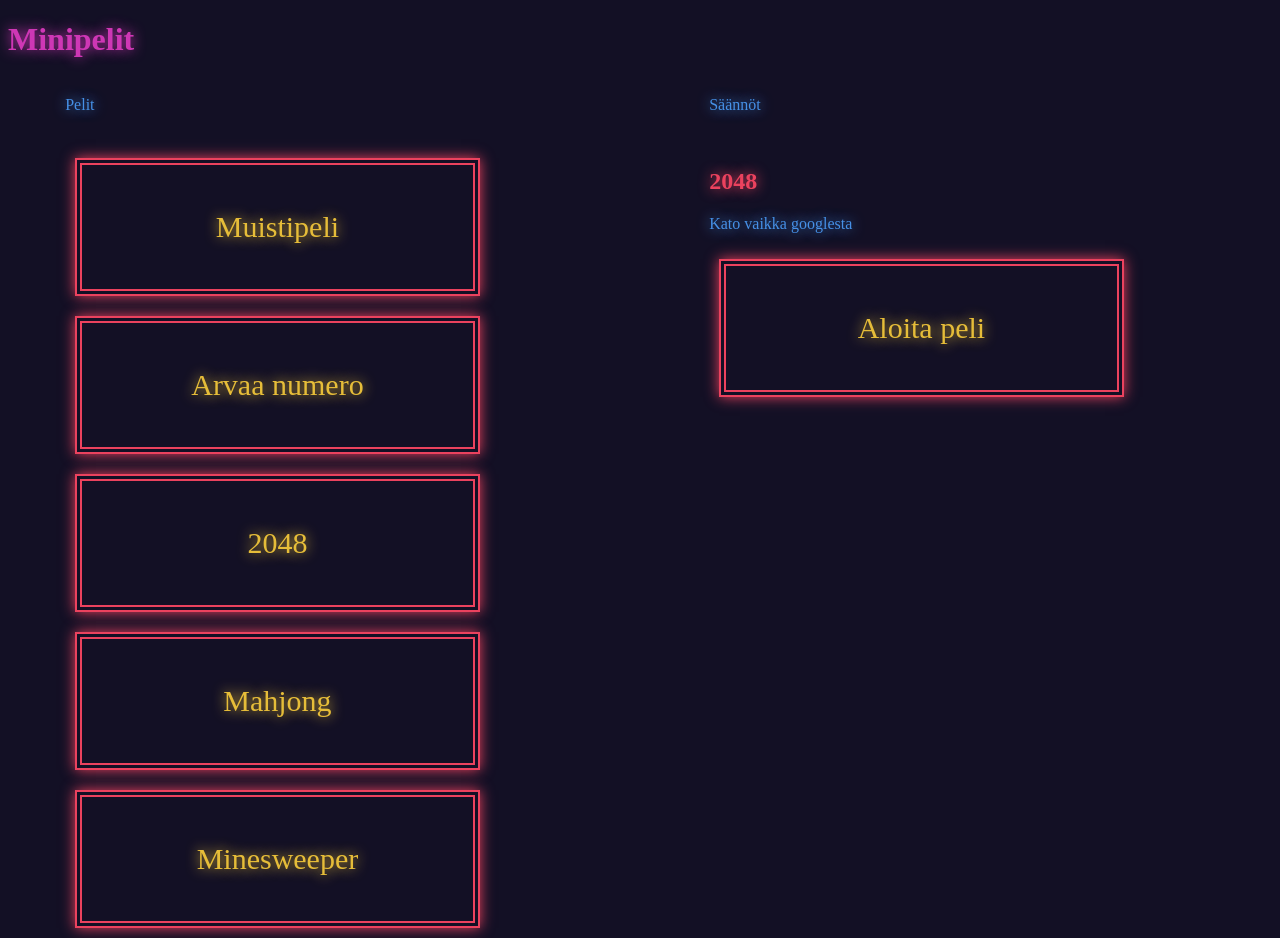
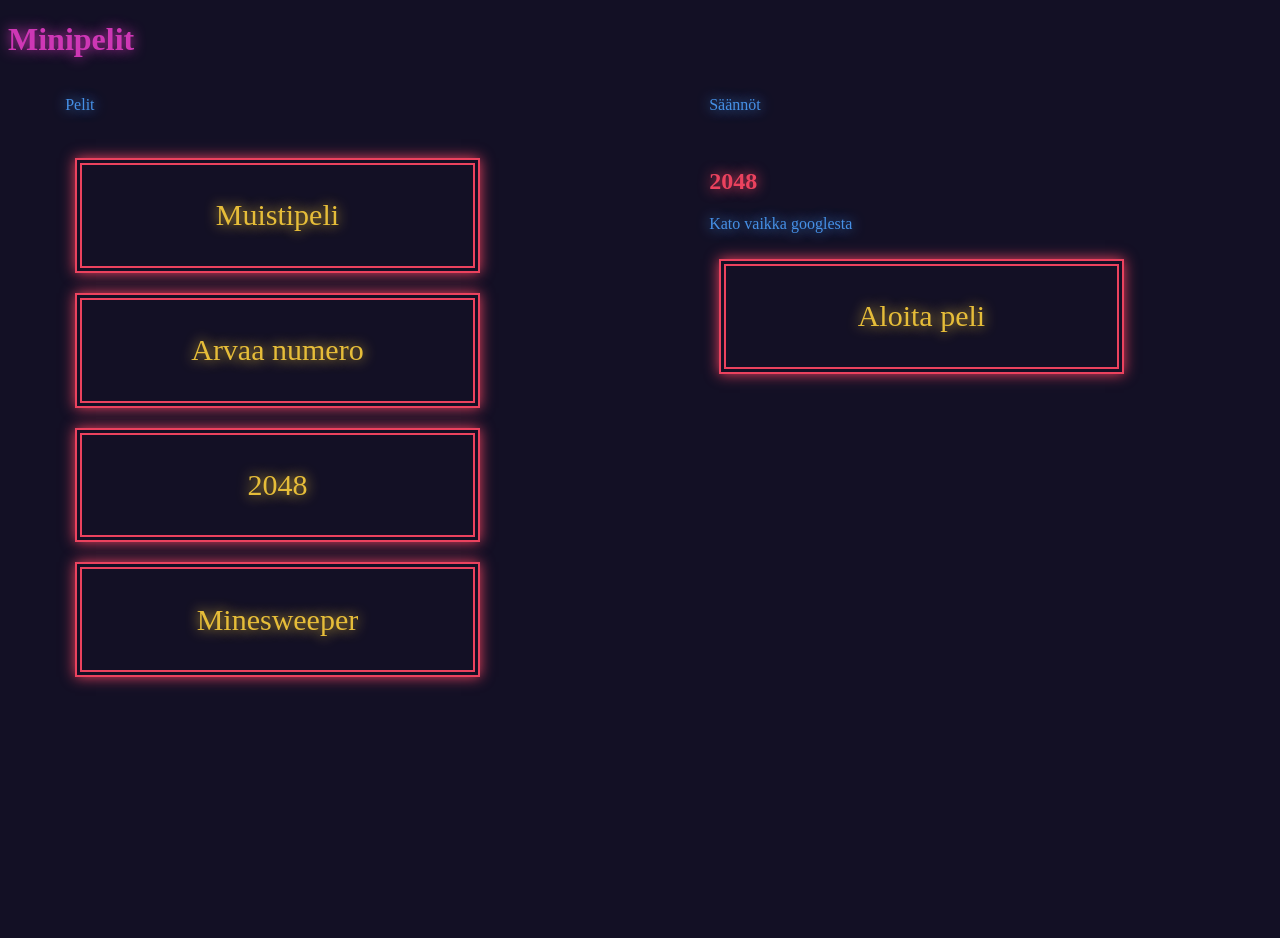
Before and after one commit to DanttePantte/projektiminipeli, a React (Vite) app in the folder minipeliprojekti/: page / in a window 1280 px wide. After the commit the page ends 800 px from the top, so only its background shows below. Built offline with nearby package versions, Linux system fonts and the light colour scheme; a web font is replaced by a local one.

Commit message:
piilotettu mahjong

```diff
--- a/minipeliprojekti/src/components/MainLeft.jsx
+++ b/minipeliprojekti/src/components/MainLeft.jsx
@@ -6,7 +6,6 @@ const MainLeft = ({setGame, setRules}) => {
       <GameButton text="Muistipeli" setGame={setGame} setRules={setRules}/>
       <GameButton text="Arvaa numero" setGame={setGame} setRules={setRules}/>
       <GameButton text="2048" setGame={setGame} setRules={setRules}/>
-      <GameButton text="Mahjong" setGame={setGame} setRules={setRules}/>
       <GameButton text="Minesweeper" setGame={setGame} setRules={setRules}/>
     </div>
   )
```
